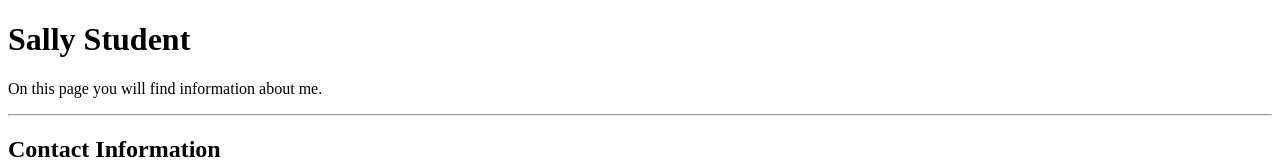
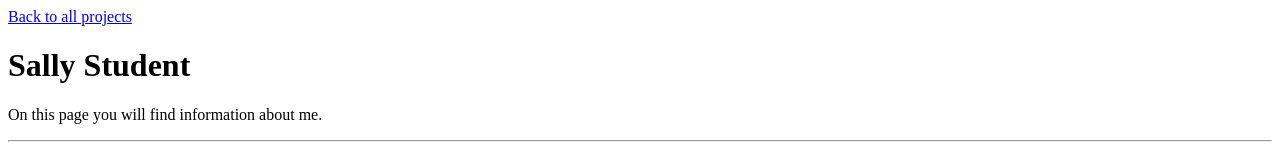
Before and after one commit to bsamseth/thinkful, a plain HTML site: page about-me/index.html in a window 1280 px wide. Shown: the top 165 px of the page. Drawn offline with Linux system fonts and the light colour scheme.

Commit message:
Attempt to fix links to and from main project page

```diff
--- a/about-me/index.html
+++ b/about-me/index.html
@@ -7,6 +7,10 @@
 <body>
 
     <header>
+        <nav>
+            <a href="../index.html">Back to all projects</a>
+        </nav>
+
         <h1>Sally Student</h1>
         <p>
             On this page you will find information about me.
```
Also changed, not shown: index.html (+1 -1 lines).
